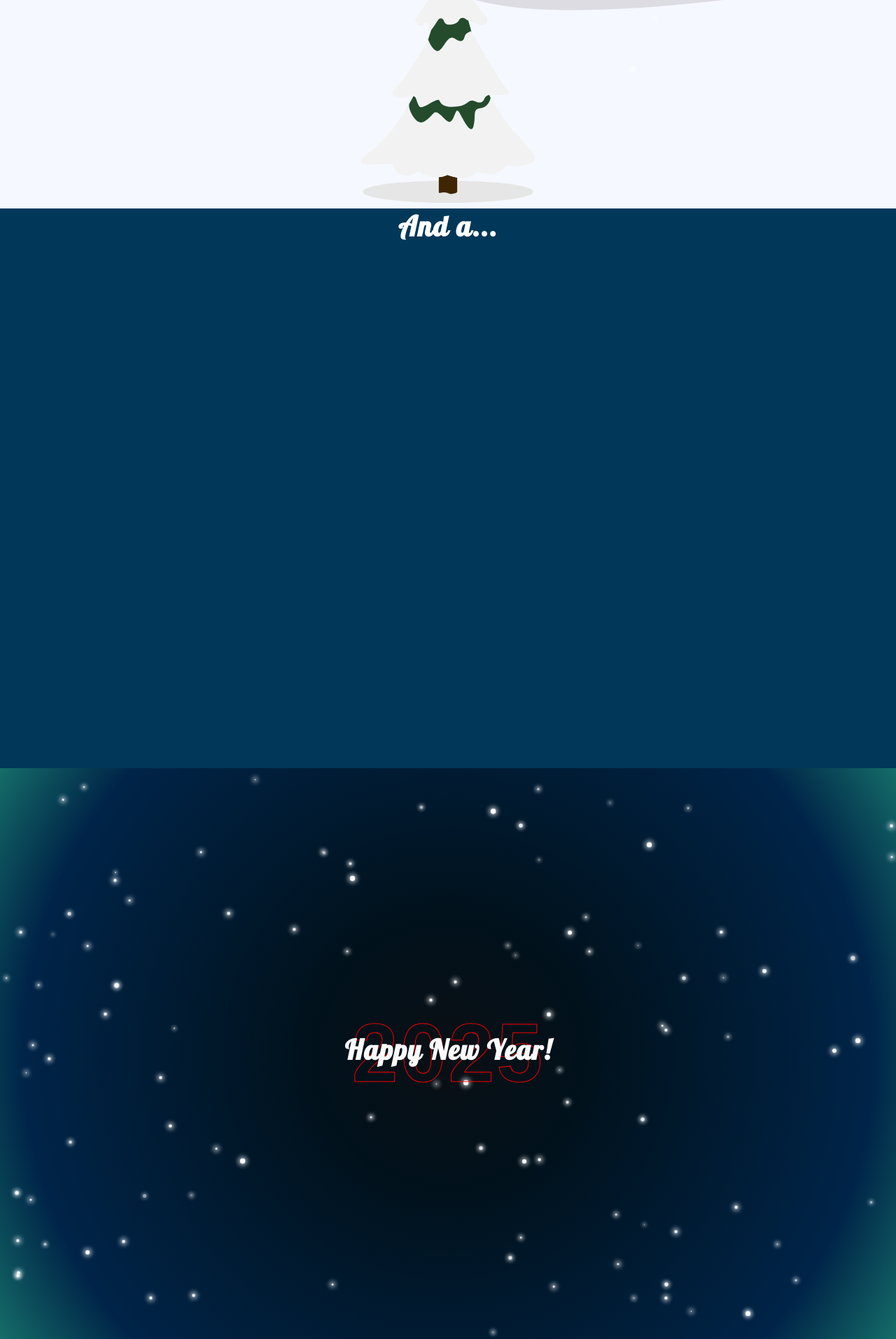
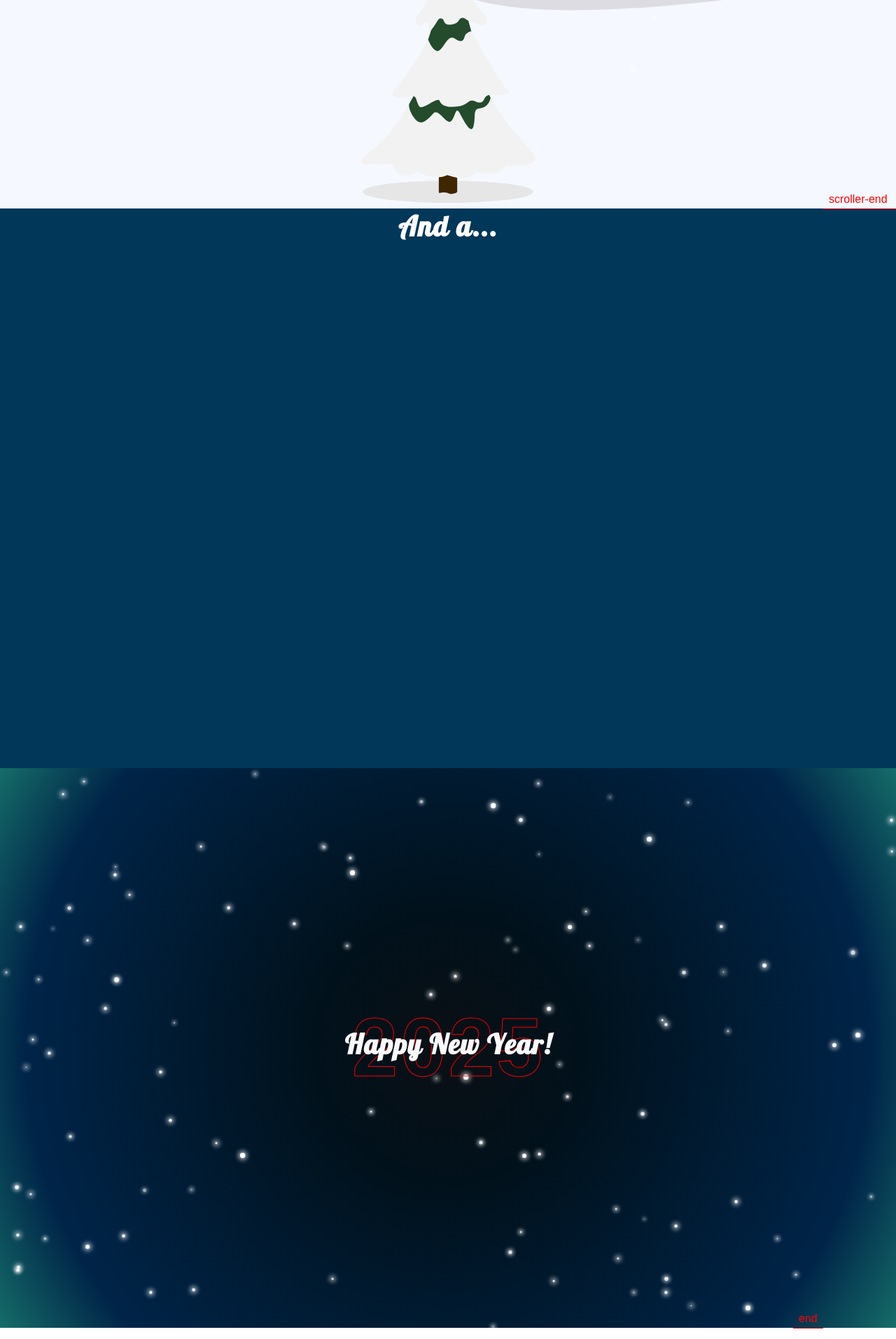
Before and after one commit to EvaneRex/MotionDesign, a React (Vite) app: page / in a window 1280 px wide. Shown: the part 502-2416 px from the top of the page at 70% size. Built offline with nearby package versions, Linux system fonts and the light colour scheme.

Commit message:
added scrollsnapping WIP

```diff
--- a/src/App.jsx
+++ b/src/App.jsx
@@ -1,14 +1,39 @@
 import NewYearApp from "./components/newYearApp";
 import ChristmasApp from "./components/christmasApp";
+import { useEffect } from "react";
+import gsap from "gsap";
+import { ScrollTrigger } from "gsap/all";
+
+gsap.registerPlugin(ScrollTrigger);
 
 function App() {
+  useEffect(() => {
+    ScrollTrigger.create({
+      trigger: "main",
+      start: "top top",
+      end: "bottom bottom",
+      snap: {
+        snapTo: 1 / 2,
+        duration: 1,
+        ease: "power3.out",
+        scrub: true,
+      },
+      markers: true,
+    });
+    return () => ScrollTrigger.killAll();
+  }, []);
+
   return (
-    <main>
-      <ChristmasApp />
-      <section className="middle">
+    <main className="snap-container">
+      <div className="snap-section">
+        <ChristmasApp />
+      </div>
+      <div className="middle snap-section">
         <h2>And a...</h2>
-      </section>
-      <NewYearApp />
+      </div>
+      <div className="snap-sektion">
+        <NewYearApp />
+      </div>
     </main>
   );
 }
--- a/src/style.css
+++ b/src/style.css
@@ -90,7 +90,7 @@ h2 {
 }
 
 .new_year {
-  height: 102vh;
+  height: 100vh;
   display: flex;
   justify-content: center;
   align-items: center;
@@ -113,6 +113,6 @@ h2 {
 .new_year .stars {
   position: absolute;
   width: 100%;
-  height: 100vh;
+  height: 100%;
   mix-blend-mode: luminosity;
 }/*# sourceMappingURL=style.css.map */
--- a/src/style.scss
+++ b/src/style.scss
@@ -105,7 +105,7 @@ h2 {
   height: 100vh;
 }
 .new_year {
-  height: 102vh;
+  height: 100vh;
   display: flex;
   justify-content: center;
   align-items: center;
@@ -136,7 +136,7 @@ h2 {
   .stars {
     position: absolute;
     width: 100%;
-    height: 100vh;
+    height: 100%;
     mix-blend-mode: luminosity;
   }
 }
```
Also changed, not shown: 1 other file (tests, documents, lock files or other folders).
